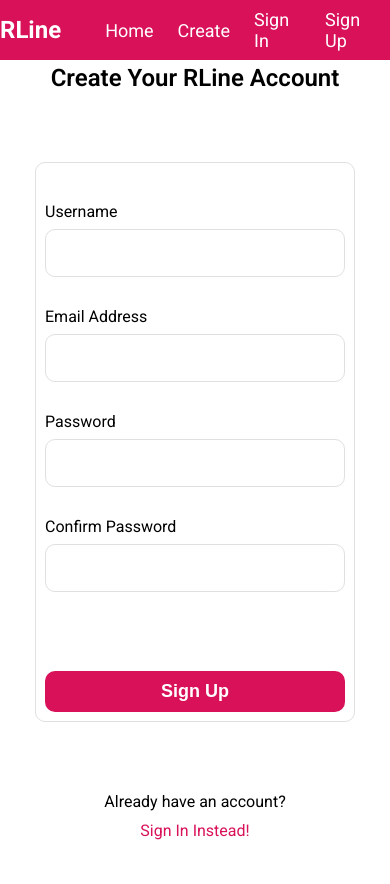
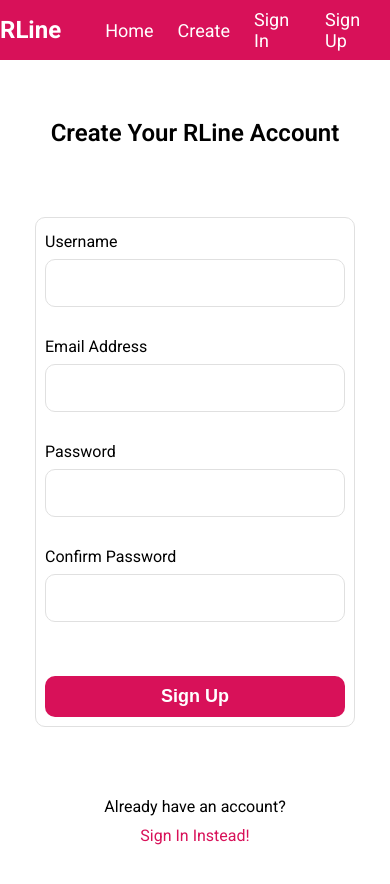
Before and after one commit to ryanneekidev/rline-frontend, a React (Vite) app: page /register in a window 390 px wide. Shown: the top 884 px of the page. Before the commit the page ends 844 px from the top, so only its background shows below. Built offline with nearby package versions, Linux system fonts and the light colour scheme.

Commit message:
Fix register page layout and add mobile support

```diff
--- a/src/scss/pages/_register.scss
+++ b/src/scss/pages/_register.scss
@@ -2,9 +2,6 @@
     display: grid;
     grid-template-columns: 1fr;
     grid-template-rows: 60px 1fr;
-
-    width: 100vw;
-    height: 100vh;
 }
 
 .register-form{
@@ -26,6 +23,11 @@
 
     justify-content: center;
     align-items: center;
+
+    min-height: calc(100vh - 60px);
+
+    margin-top: 70px;
+    margin-bottom: 70px;
 }
 
 .register-card{
@@ -46,6 +48,12 @@
 @media screen and (max-width: 600px) {
   .register-card {
     width: 300px;
+    height: 490px;
+  }
+
+  .register-container-main-area{
+    margin-top: 30px;
+    margin-bottom: 30px;
   }
 }
 
@@ -108,6 +116,12 @@
     margin-top: 30px;
 }
 
+@media screen and (max-width: 600px) {
+    .register-card-username-label{
+        margin-top: 5px;
+    }
+}
+
 .register-card-username-label, .register-card-password-label, .register-card-email-label, .register-card-confirm-password-label{
     margin-bottom: 8px;
 }
```
